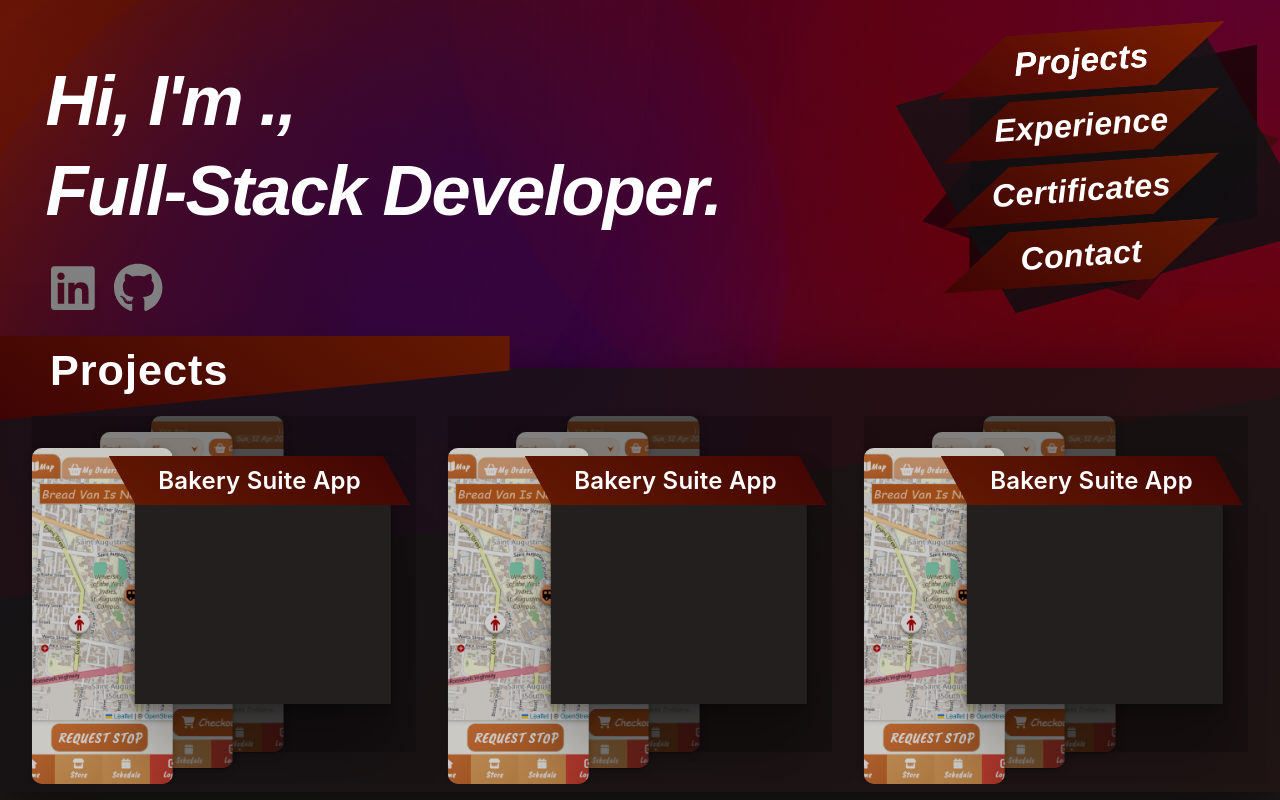
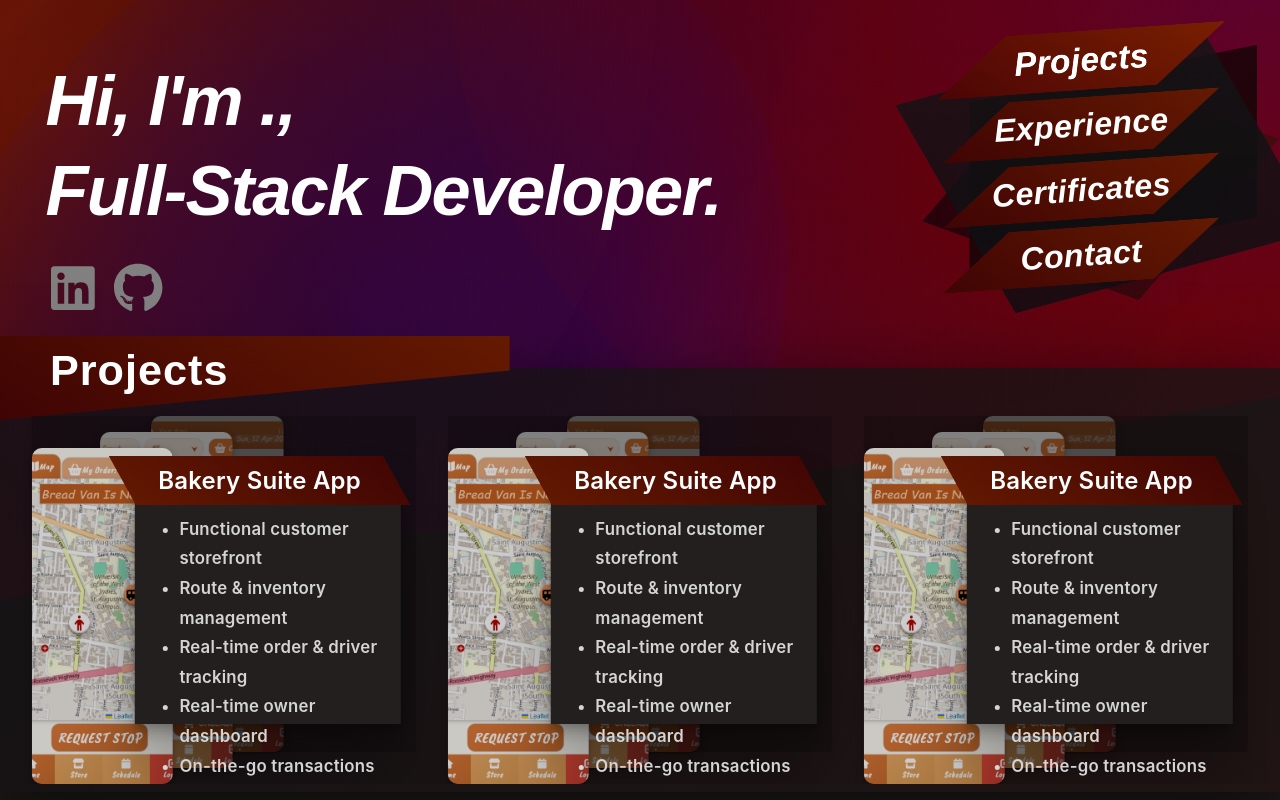
Before and after one commit to DatDereDaag/Portfolio, a React (Vite) app: page / in a window 1280 px wide. Shown: the top 800 px of the page. Built offline with nearby package versions, Linux system fonts and the light colour scheme; a web font is replaced by a local one.

Commit message:
added: base typography for project card description

```diff
--- a/src/Components/Project Card/index.scss
+++ b/src/Components/Project Card/index.scss
@@ -57,6 +57,20 @@
       rgba(0, 0, 0, 0.09) 0px -3px 5px;
 
     z-index: 7;
+
+    //Typography of elements below
+
+    font-family: $secondary-font;
+    font-size: 1.05rem;
+    font-weight: 600;
+    letter-spacing: 0.2px;
+    line-height: 1.85rem;
+
+    color: $text-colour;
+    padding: 10px 5px;
+
+    &-card-bullets {
+    }
   }
 
   &-image {
--- a/src/Components/Project Card/index.tsx
+++ b/src/Components/Project Card/index.tsx
@@ -19,7 +19,15 @@ function ProjectCard() {
         alt="project-image"
         className="card-image third"
       />
-      <div className="card-description"></div>
+      <div className="card-description">
+        <ul className="card-description-bullets">
+          <li>Functional customer storefront</li>
+          <li>Route & inventory management</li>
+          <li>Real-time order & driver tracking</li>
+          <li>Real-time owner dashboard</li>
+          <li>On-the-go transactions</li>
+        </ul>
+      </div>
     </div>
   );
 }
--- a/src/styles/abstract/_colours.scss
+++ b/src/styles/abstract/_colours.scss
@@ -2,6 +2,7 @@ $primary-colour-one: #3f0404;
 $primary-colour-two: #651a01;
 
 $surface-colour: #231f1f;
+$text-colour: #d4d4d4;
 
 $main-gradient: linear-gradient(
   35deg,
```
